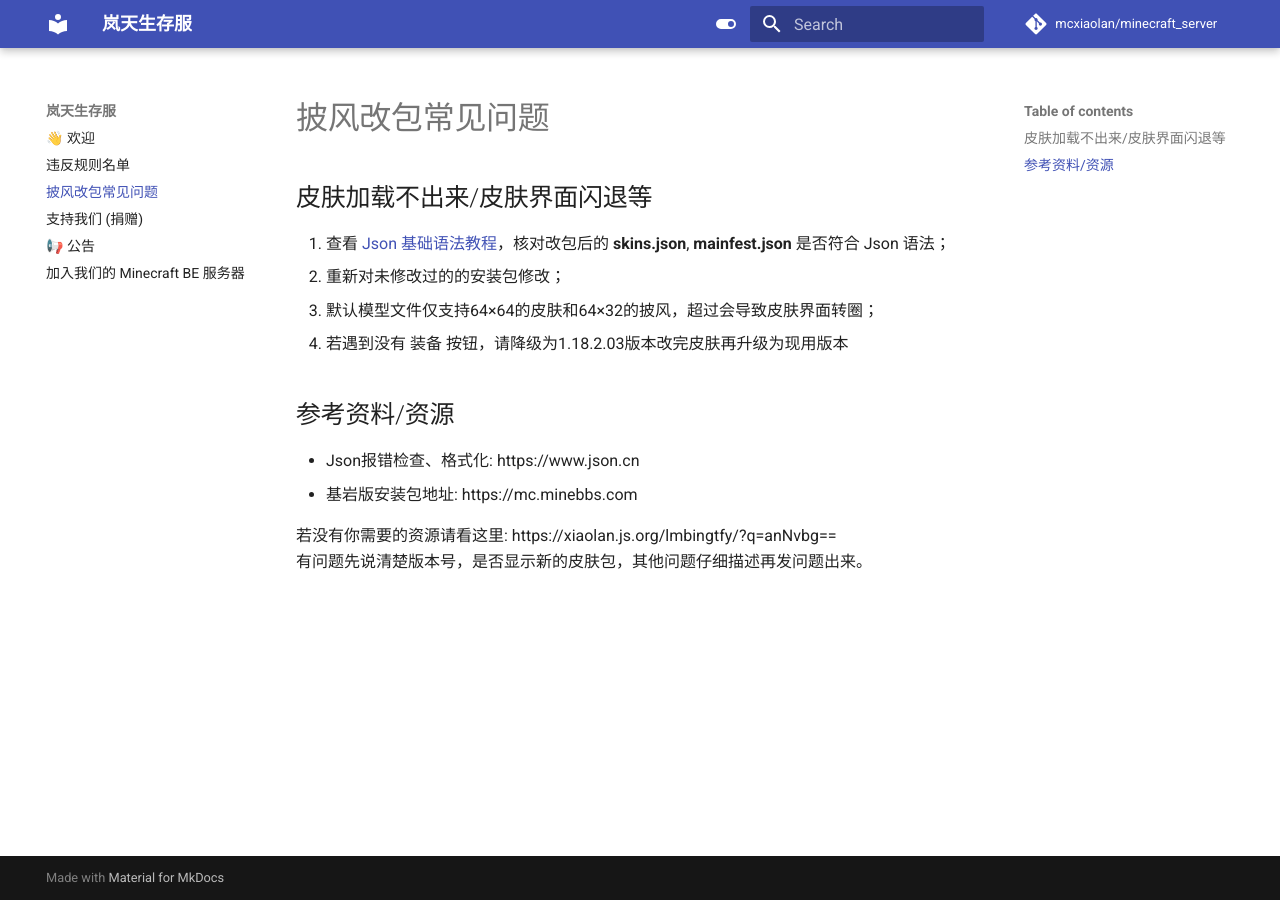
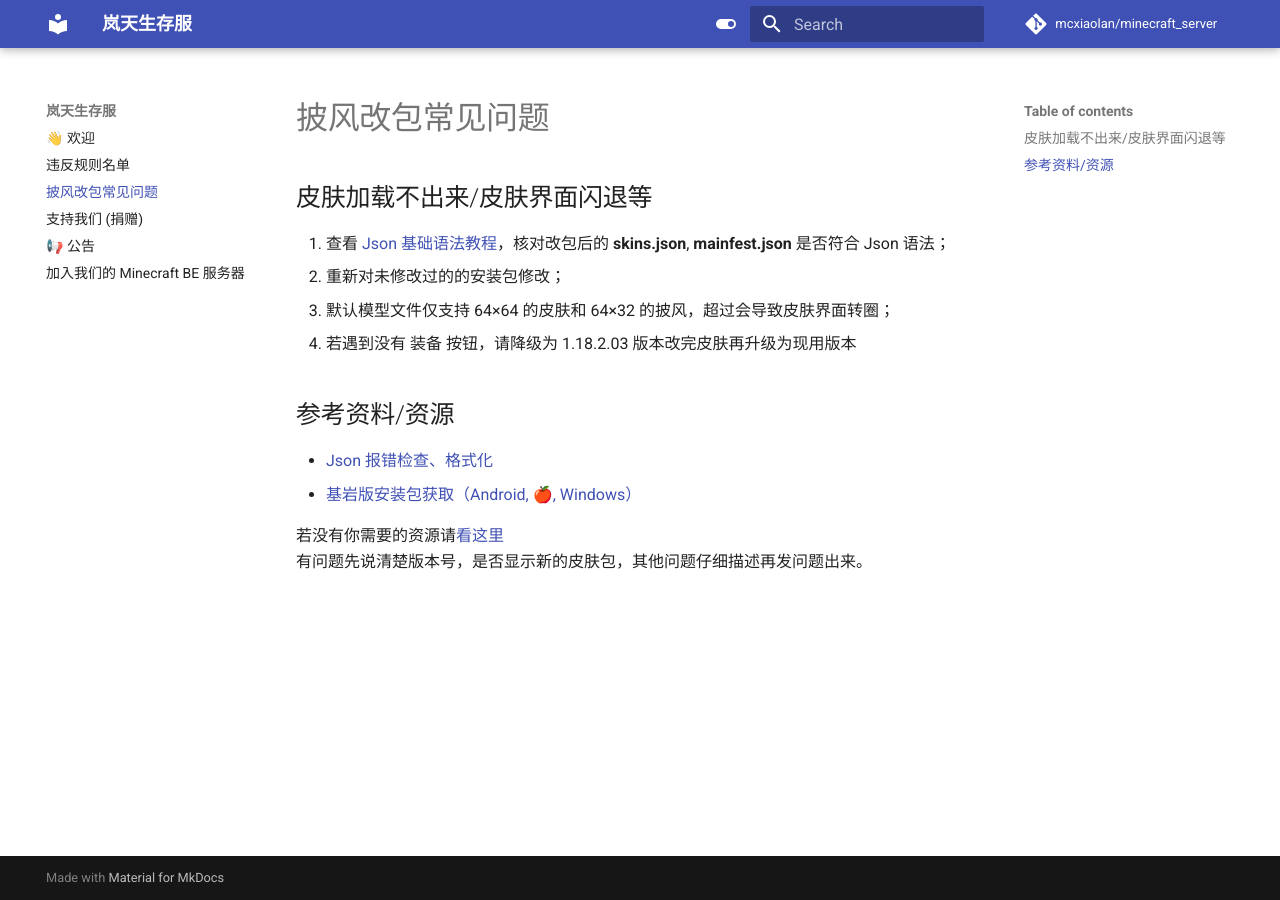
Before and after one commit to mcxiaolan/minecraft_server, an MkDocs documentation site: the page built from docs/cape-or-json.md, in a window 1280 px wide. Built offline with MkDocs 1.6.1 and Material for MkDocs 9.7.7, drawn with Linux system fonts in a browser that asks for light colours; comment, search, counter and statistics services are not loaded.

Commit message:
Update cape-or-json.md

```diff
--- a/docs/cape-or-json.md
+++ b/docs/cape-or-json.md
@@ -3,13 +3,13 @@
 
 1. 查看 [Json 基础语法教程](https://www.runoob.com/json/json-tutorial.html)，核对改包后的 **skins.json**, **mainfest.json** 是否符合 Json 语法；
 2. 重新对未修改过的的安装包修改；
-3. 默认模型文件仅支持64×64的皮肤和64×32的披风，超过会导致皮肤界面转圈；
-4. 若遇到没有 装备 按钮，请降级为1.18.2.03版本改完皮肤再升级为现用版本
+3. 默认模型文件仅支持 64×64 的皮肤和 64×32 的披风，超过会导致皮肤界面转圈；
+4. 若遇到没有 装备 按钮，请降级为 1.18.2.03 版本改完皮肤再升级为现用版本
 
 ## 参考资料/资源
 
-* Json报错检查、格式化: https://www.json.cn
-* 基岩版安装包地址: https://mc.minebbs.com
+* [Json 报错检查、格式化](https://www.json.cn)
+* [基岩版安装包获取（Android, 🍎, Windows）](https://mc.minebbs.com)
 
-若没有你需要的资源请看这里: https://xiaolan.js.org/lmbingtfy/?q=anNvbg==
+若没有你需要的资源请[看这里](https://xiaolan.js.org/lmbingtfy/?q=anNvbg==)
 有问题先说清楚版本号，是否显示新的皮肤包，其他问题仔细描述再发问题出来。
```
